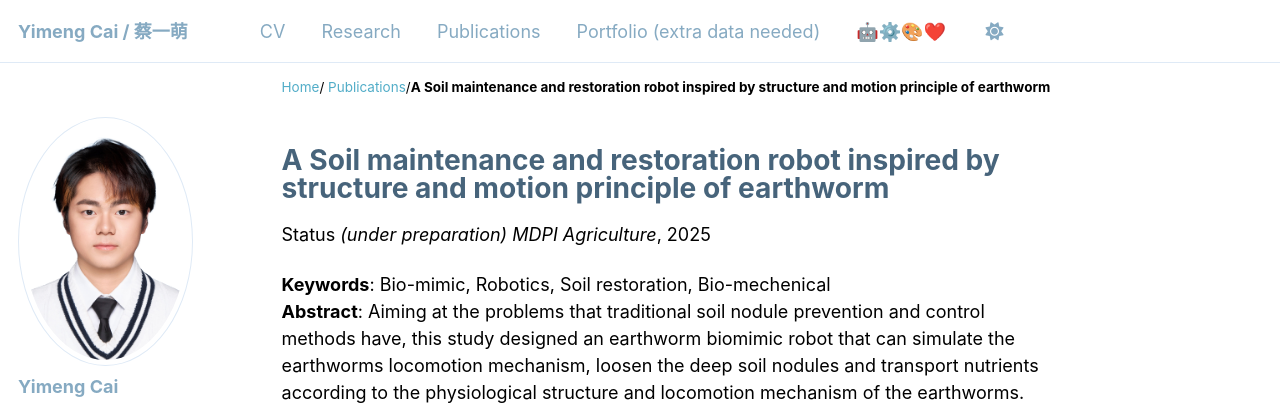
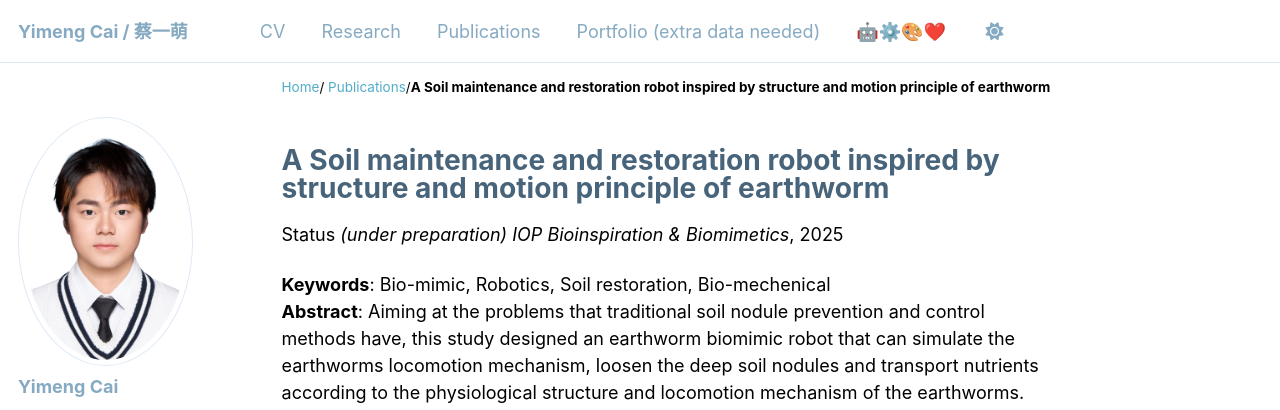
Before and after one commit to Yimeng-E-C/Yimeng-E-C.github.io, a Jekyll site: the page built from _publications/2010-10-01-paper-title-number-2.md, in a window 1280 px wide and 1352 px high. Shown: the top 410 px of the window. Built offline with Jekyll 4.4.1, drawn with Linux system fonts in a browser that asks for light colours; some web fonts are replaced.

Commit message:
Update 2010-10-01-paper-title-number-2.md

```diff
--- a/_publications/2010-10-01-paper-title-number-2.md
+++ b/_publications/2010-10-01-paper-title-number-2.md
@@ -5,7 +5,7 @@ category: manuscripts
 permalink: #/publication/2010-10-01-paper-title-number-2
 excerpt: 'Keywords: Bio-mimic, Robotics, Soil restoration, Bio-mechenical\nAiming at the problems that traditional soil nodule prevention and control methods have, this study designed an earthworm biomimic robot that can simulate the earthworms locomotion mechanism, loosen the deep soil nodules and transport nutrients according to the physiological structure and locomotion mechanism of the earthworms. The robot mimics the earthworms circular and longitudinal muscles through multiple sets of multi-bar and rack-and-pinion drive systems, realizing the principle of peristaltic backward wave motion according to simulation and prototype experiments, and the FEM experiments revealed that the wavy geometrical non-smooth surface structure is able to reduce the running resistance by up to 20.06% in high-viscosity and high-resistance media. It also records the content of various elements in the soil and analyses the recorded data in real time, providing new ideas for the management of soil nodules and the prevention of soil problems.'
 date: 2025-06-06
-venue: '(under preparation) MDPI Agriculture'
+venue: '(under preparation) IOP Bioinspiration & Biomimetics'
 slidesurl: #'http://Yimeng-E-C.github.io/files/slides2.pdf'
 paperurl: #'http://Yimeng-E-C.github.io/files/paper2.pdf'
 citation: 'Yimeng Cai, Sha Liu'
```
